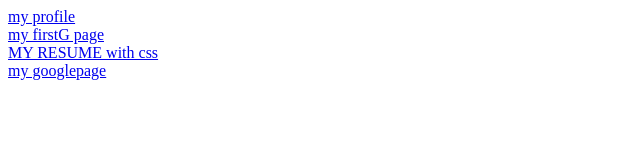
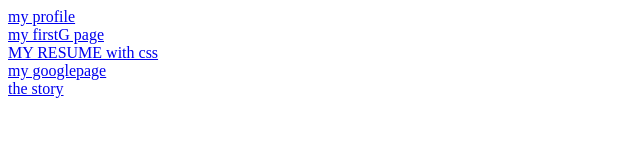
Before and after one commit to madhu1056/myfile, a plain HTML site: page index.html in a window 1280 px wide. Shown: the full height of the page, 0-640 px from the left. Drawn offline with Linux system fonts and the light colour scheme.

Commit message:
Update index.html

```diff
--- a/index.html
+++ b/index.html
@@ -5,5 +5,6 @@
     <a href="https://madhu1056.github.io/myfile/myfirstGpage.html">my firstG page</a></br>
     <a href="https://madhu1056.github.io/myfile/my%20resume.html">MY RESUME with css</a></br>
     <a href="https://madhu1056.github.io/myfile/googlepage1.html">my googlepage</a></br>
+    <a href="https://madhu1056.github.io/myfile/story.html">the story</a></br>
   </body>
 </html>
```
